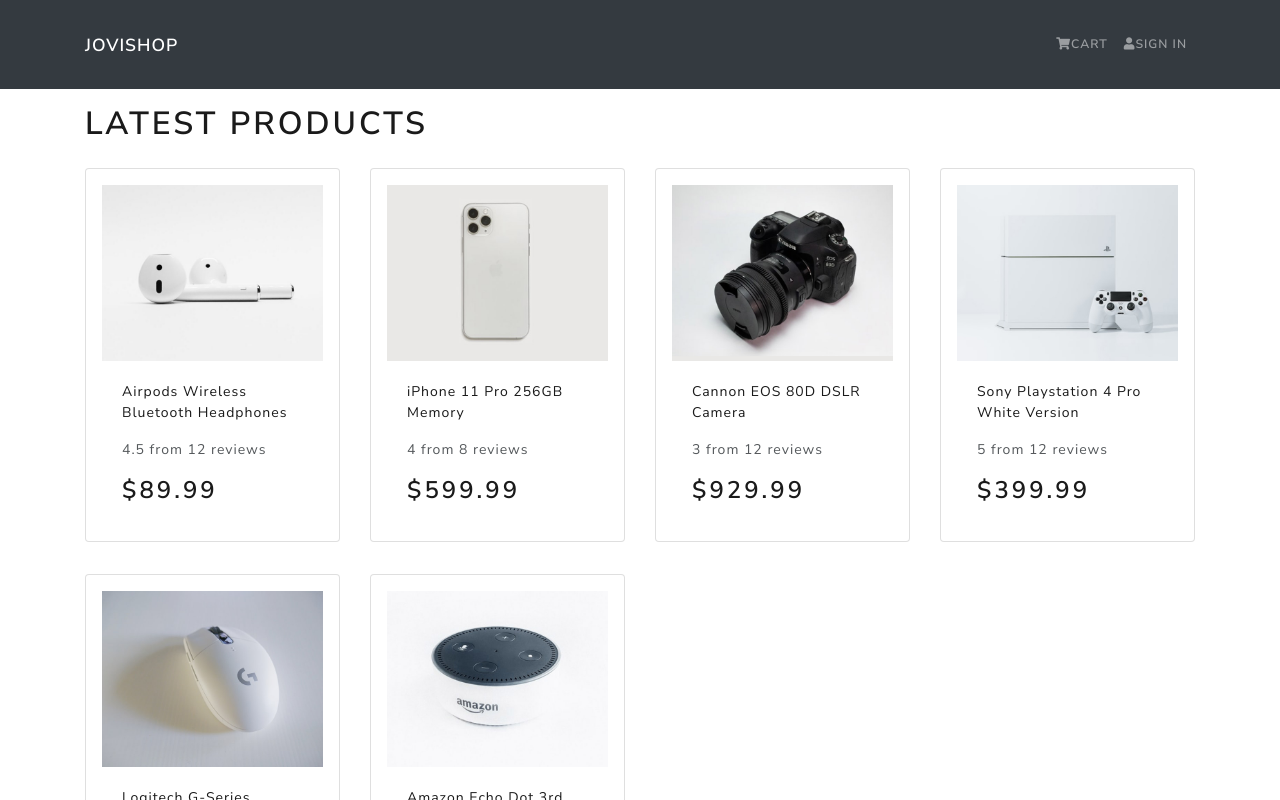
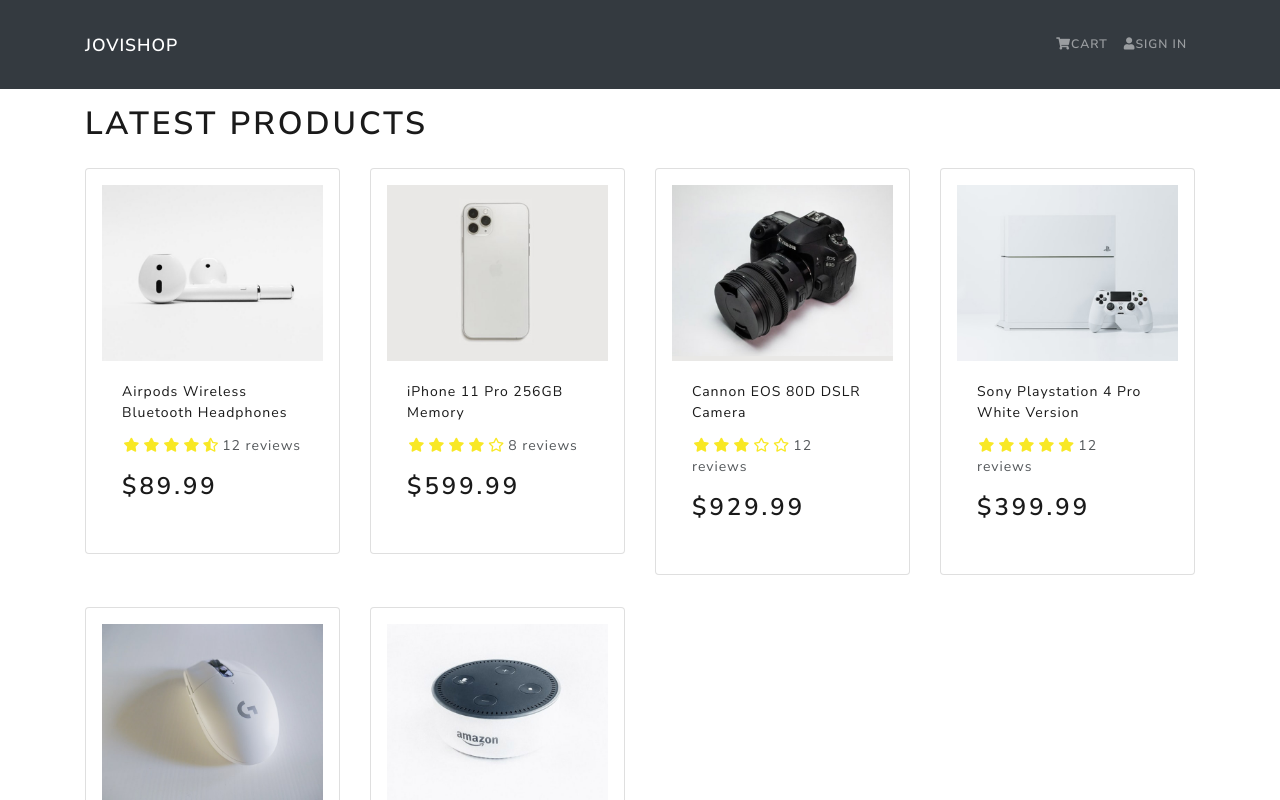
Before and after one commit to Jovialiste82/JoviShop, a React (Create React App) app in the folder frontend/: page / in a window 1280 px wide. Shown: the top 800 px of the page. Built offline with nearby package versions, Linux system fonts and the light colour scheme.

Commit message:
Rating Component

```diff
--- a/frontend/src/components/Product.js
+++ b/frontend/src/components/Product.js
@@ -1,5 +1,6 @@
 import React from "react";
 import { Card } from "react-bootstrap";
+import Rating from "./Rating";
 
 const Product = ({ product }) => {
   return (
@@ -14,9 +15,10 @@
           </Card.Title>
         </a>
         <Card.Text as='div'>
-          <div className='my-3'>
-            {product.rating} from {product.numReviews} reviews
-          </div>
+          <Rating
+            value={product.rating}
+            text={`${product.numReviews} reviews`}
+          />
         </Card.Text>
         <Card.Text as='h3'>${product.price}</Card.Text>
       </Card.Body>
--- /dev/null
+++ b/frontend/src/components/Rating.js
@@ -0,0 +1,82 @@
+import React from "react";
+import PropTypes from "prop-types";
+
+const Rating = ({ value, text, color }) => {
+  return (
+    <div className='rating'>
+      <span>
+        <i
+          style={{ color }}
+          className={
+            value >= 1
+              ? "fas fa-star"
+              : value >= 0.5
+              ? "fas fa-star-half-alt"
+              : "far fa-star "
+          }
+        ></i>
+      </span>
+      <span>
+        <i
+          style={{ color }}
+          className={
+            value >= 2
+              ? "fas fa-star"
+              : value >= 1.5
+              ? "fas fa-star-half-alt"
+              : "far fa-star "
+          }
+        ></i>
+      </span>
+      <span>
+        <i
+          style={{ color }}
+          className={
+            value >= 3
+              ? "fas fa-star"
+              : value >= 2.5
+              ? "fas fa-star-half-alt"
+              : "far fa-star "
+          }
+        ></i>
+      </span>
+      <span>
+        <i
+          style={{ color }}
+          className={
+            value >= 4
+              ? "fas fa-star"
+              : value >= 3.5
+              ? "fas fa-star-half-alt"
+              : "far fa-star "
+          }
+        ></i>
+      </span>
+      <span>
+        <i
+          style={{ color }}
+          className={
+            value >= 5
+              ? "fas fa-star"
+              : value >= 4.5
+              ? "fas fa-star-half-alt"
+              : "far fa-star "
+          }
+        ></i>
+      </span>
+      <span>{text && text}</span>
+    </div>
+  );
+};
+
+Rating.defaultProps = {
+  color: "#f8e825",
+};
+
+Rating.propTypes = {
+  value: PropTypes.number.isRequired,
+  text: PropTypes.string.isRequired,
+  color: PropTypes.string,
+};
+
+export default Rating;
--- a/frontend/src/index.css
+++ b/frontend/src/index.css
@@ -1,3 +1,11 @@
 main {
   min-height: 80vh;
 }
+
+h3 {
+  padding: 1rem 0;
+}
+
+.rating span {
+  margin: 0.1rem;
+}
--- a/frontend/src/screens/HomeScreen.js
+++ b/frontend/src/screens/HomeScreen.js
@@ -9,7 +9,7 @@
       <h1>Latest Products</h1>
       <Row>
         {products.map((product) => (
-          <Col sm={12} md={6} lg={4} xl={3}>
+          <Col key={product._id} sm={12} md={6} lg={4} xl={3}>
             <Product product={product} />
           </Col>
         ))}
```
